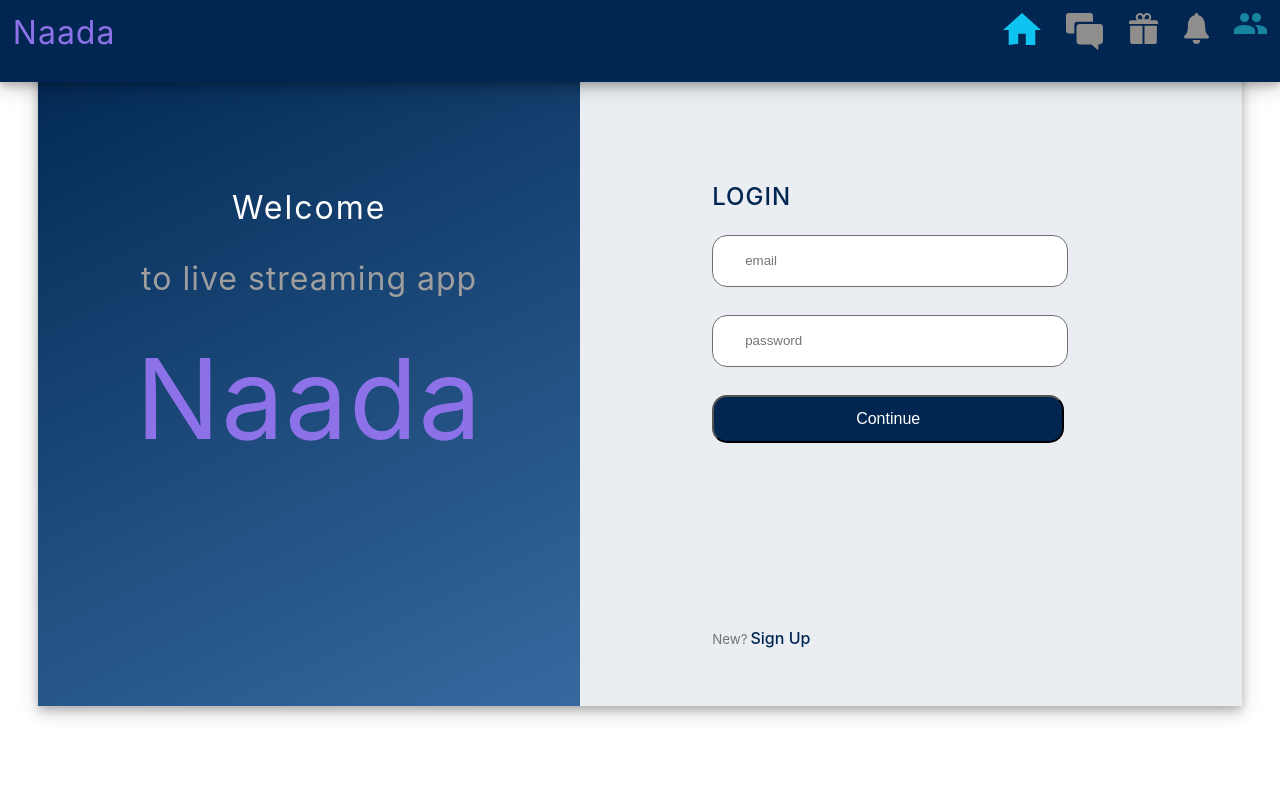
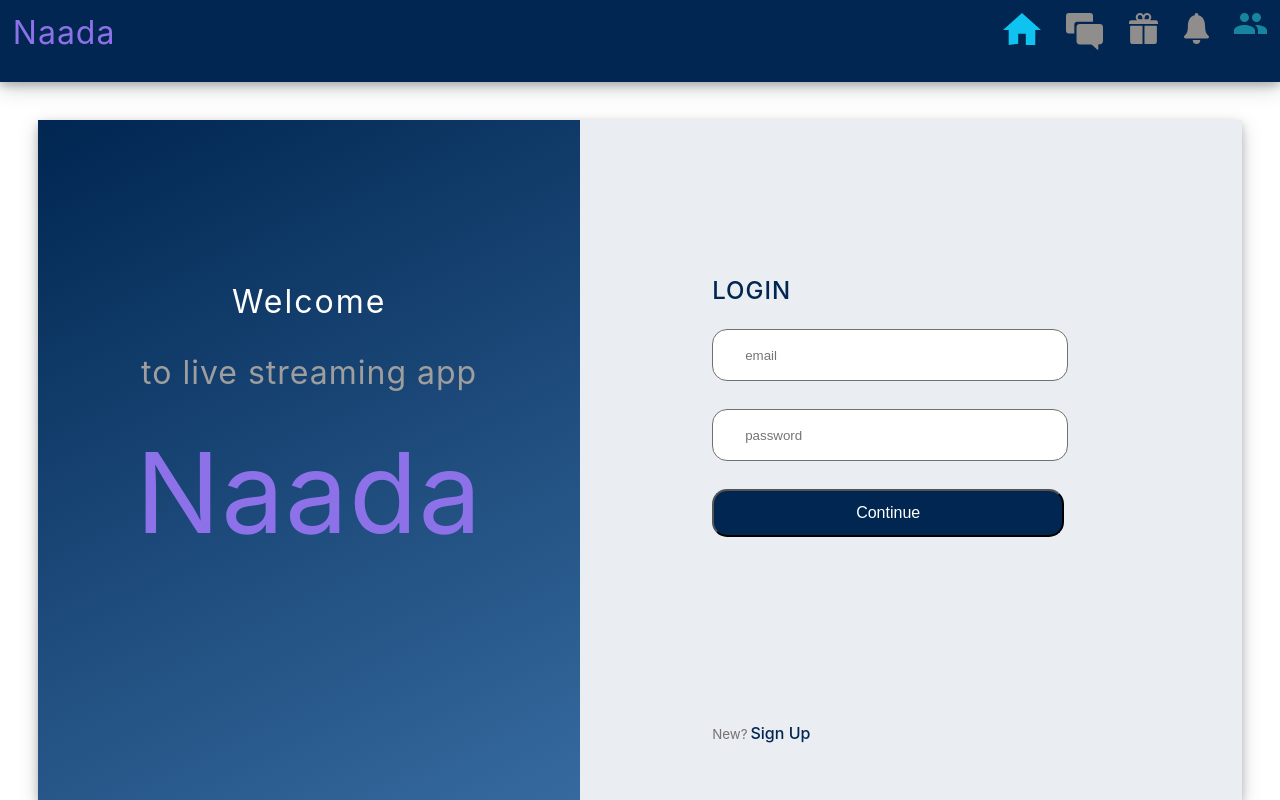
Before and after one commit to abhijeets94/Naada-Desktop, a React (Create React App) app: page /login in a window 1280 px wide. Built offline with nearby package versions, Linux system fonts and the light colour scheme.

Commit message:
login ui fix

```diff
--- a/src/pages/loginpage/loginPage.css
+++ b/src/pages/loginpage/loginPage.css
@@ -4,7 +4,7 @@
   flex-direction: row;
   margin-left: 3%;
   margin-right: 3%;
-  margin-top: 2%;
+  margin-top: 120px;
   border-radius: 3px;
   box-shadow: 0 4px 8px 0 rgba(0, 0, 0, 0.2), 0 6px 20px 0 rgba(0, 0, 0, 0.19);
 }
```
